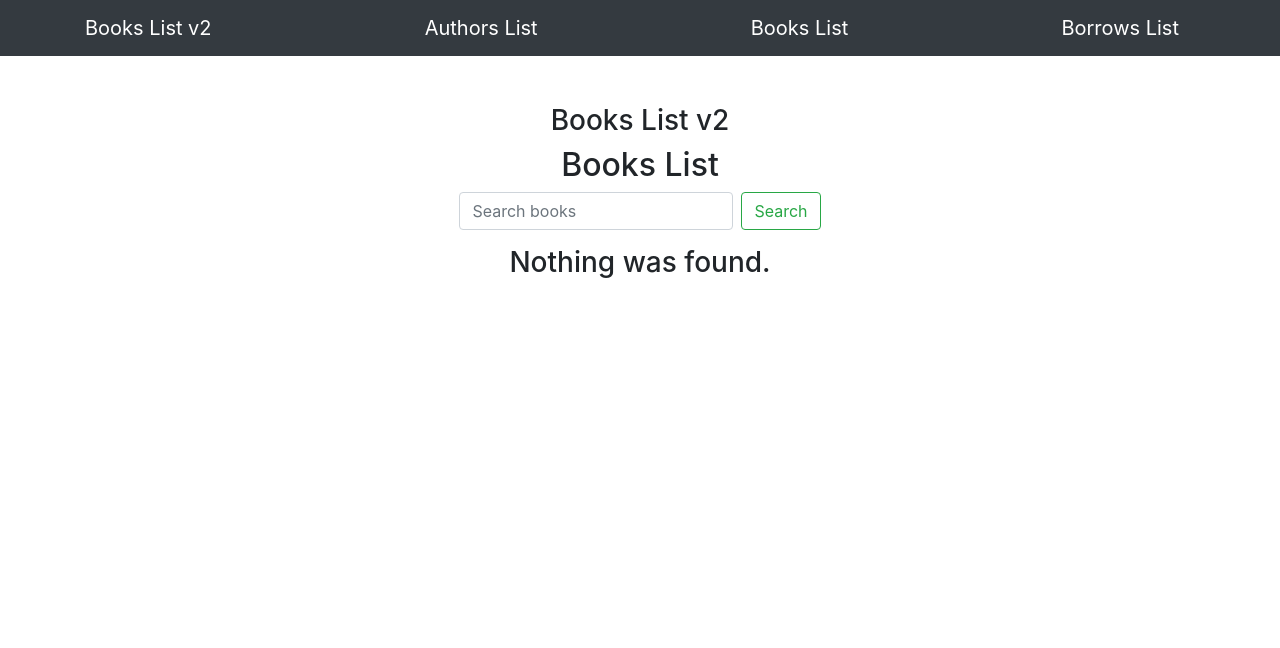
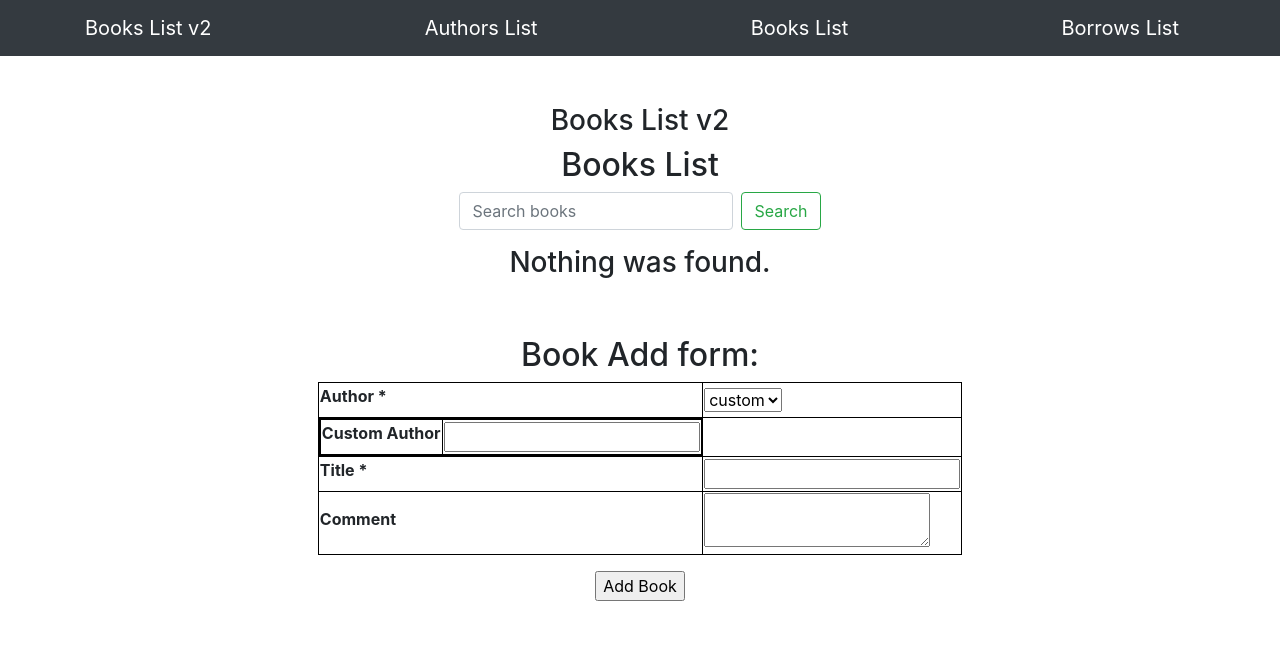
Before and after one commit to PedroPLCode/books_list_v2.py, a Flask app: page /books/ in a window 1280 px wide. Shown: the top 648 px of the page. Run offline with Flask 3, Linux system fonts and the light colour scheme.

Commit message:
Add js class CheckAndSetCustomAuthorFieldVisibility

```diff
--- a/app/__init__.py
+++ b/app/__init__.py
@@ -3,7 +3,7 @@ from config import Config
 from flask_sqlalchemy import SQLAlchemy
 from flask_migrate import Migrate
 
-app = Flask(__name__)
+app = Flask(__name__, static_folder='templates')
 app.config.from_object(Config)
 db = SQLAlchemy(app)
 migrate = Migrate(app, db)
--- a/app/forms.py
+++ b/app/forms.py
@@ -1,18 +1,70 @@
 from flask_wtf import FlaskForm
-from wtforms import StringField, TextAreaField, BooleanField
-from wtforms.validators import DataRequired, Email
+from wtforms import StringField, TextAreaField, SelectField
+from wtforms.validators import DataRequired, Optional
+from app.models import Author, Book
 
-class AuthorForm(FlaskForm):
-    name = StringField('Name', validators=[DataRequired()])
+class AuthorOnlyForm(FlaskForm):
+    author = StringField('Name', validators=[DataRequired()])
     comment = TextAreaField('Comment')
 
 
-class BookForm(FlaskForm):
+class BookOnlyForm(FlaskForm):
     title = StringField('Title', validators=[DataRequired()])
     comment = TextAreaField('Comment')
 
 
-class BorrowForm(FlaskForm):
+class AuthorAndBookForm(FlaskForm):
+    author = SelectField('Author', validators=[DataRequired()])
+    customauthor = StringField('Custom Author', validators=[Optional()])
+    title = StringField('Title', validators=[DataRequired()])
+    comment = TextAreaField('Comment')
+
+    def __init__(self, authors, extra_validators=None, *args, **kwargs):
+        extra_validators = kwargs.pop('extra_validators', None)
+        super(AuthorAndBookForm, self).__init__(*args, **kwargs)
+        choices =  [author.name for author in authors] + ['custom']
+        self.author.choices = choices
+        self.authors_names = [author.name for author in authors]
+        self.extra_validators = extra_validators
+
+    def validate(self):
+        if not super(AuthorAndBookForm, self).validate():
+            return False
+
+        if self.extra_validators:
+            for validator in self.extra_validators:
+                if not validator(self):
+                    return False
+
+        if self.author.data == 'custom' and not self.customauthor.data:
+            self.customauthor.errors.append('Please enter the custom author.')
+            return False
+
+        if self.author.data == 'custom':
+            self.author.data = self.customauthor.data
+
+        if not self.author.data and not self.customauthor.data:
+            self.author.errors.append('Please select an author or enter a custom author.')
+            return False
+
+        return True
+
+    def is_customauthor_selected(self):
+        return self.author.data == 'custom'
+
+
+class BorrowOnlyForm(FlaskForm):
     borrower = StringField('Borrower', validators=[DataRequired()])
     return_date = StringField('Return date', validators=[DataRequired()])
     comment = TextAreaField('Comment')
+
+
+class BorrowAndBookForm(FlaskForm):
+    book = SelectField('Book', validators=[DataRequired()])
+    borrower = StringField('Borrower', validators=[DataRequired()])
+    return_date = StringField('Return date', validators=[DataRequired()])
+    comment = TextAreaField('Comment')
+
+    def __init__(self, books, *args, **kwargs):
+        super(BorrowAndBookForm, self).__init__(*args, **kwargs)
+        self.book.choices = [book.title for book in books]
--- a/app/routes.py
+++ b/app/routes.py
@@ -1,7 +1,8 @@
 from flask import render_template, request, redirect, url_for, flash
 from app import app, db
 from app.models import Author, Book, Borrow
-from app.forms import AuthorForm, BookForm, BorrowForm
+from app.forms import AuthorOnlyForm, BookOnlyForm, AuthorAndBookForm, BorrowOnlyForm, BorrowAndBookForm
+from app.utils import *
 
 @app.route('/')
 def home_page_view():
@@ -11,19 +12,14 @@ def home_page_view():
 @app.route('/authors/', methods=["GET", "POST"])
 def authors_view():
     search_query = request.args.get('search')
-    form=AuthorForm()
+    form = AuthorOnlyForm()
     if search_query:
         authors = Author.query.filter(Author.name.ilike(f"%{search_query}%")).all()
     else:
         authors = Author.query.all()
         search_query = None
     if request.method == "POST" and form.validate_on_submit():
-        form.data.pop('csrf_token')
-        new_author = Author(name=form.data['name'],
-                            comment=form.data['comment'])
-        db.session.add(new_author)
-        db.session.commit()
-        flash(f'Author {new_author.name.title()} added to database.')
+        add_author(form)
         return redirect(url_for("authors_view"))
     return render_template("authors.html",
                            authors=authors,
@@ -45,6 +41,8 @@ def remove_author(author_id):
 
 @app.route('/books/', methods=["GET"])
 def books_view():
+    authors = Author.query.all()
+    form = AuthorAndBookForm(authors, extra_validators=[length_validator])
     author_name = request.args.get('author')
     search_query = request.args.get('search')
     author = None
@@ -58,27 +56,44 @@ def books_view():
         books = Book.query.filter(Book.title.ilike(f"%{search_query}%")).all()
     else:
         books = Book.query.all()
-    return render_template("books.html", author=author, search=search_query, books=books)
+    return render_template("books.html",
+                           author=author,
+                           form=form,
+                           search=search_query,
+                           books=books)
 
 
 @app.route('/addbook/<int:author_id>', methods=["GET", "POST"])
 def add_book_view(author_id):
-    form=BookForm()
+    form = BookOnlyForm()
+
     if request.method == "POST" and form.validate_on_submit():
         author_id = request.form.get('author_id')
-        form.data.pop('csrf_token')
-        new_book = Book(title=form.data['title'],
-                        comment=form.data['comment'],
-                        author_id=author_id)
-        db.session.add(new_book)
-        db.session.commit()
-        flash(f'Book {new_book.title.title()} added to database.')
+        add_book(form, author_id)
         return redirect(url_for("books_view"))
+
     author = Author.query.filter_by(id=author_id).first()
     return render_template("add_book.html",
                            form=form,
                            author_name=author.name,
                            author_id=author_id)
+
+
+@app.route('/addbook/', methods=["POST"])
+def add_book_without_author_id_param():
+    authors = Author.query.all()
+    form = AuthorAndBookForm(authors, extra_validators=[length_validator])
+    author = Author.query.filter_by(name=form.data['author']).first()
+
+    if author and form.validate():
+        author_id = author.id
+        add_book(form, author_id)
+    elif not author and form.validate():
+        add_author(form)
+        author = Author.query.filter_by(name=form.data['author']).first()
+        author_id = author.id
+        add_book(form, author_id)
+    return redirect(url_for("books_view"))
 
 
 @app.route('/removebook/<int:book_id>', methods=["GET"])
@@ -95,6 +110,8 @@ def remove_book(book_id):
 
 @app.route('/borrows/', methods=["GET"])
 def borrows_view():
+    books = Book.query.all()
+    form = BorrowAndBookForm(books)
     borrower_name = request.args.get('borrower')
     search_query = request.args.get('search')
     if borrower_name:
@@ -107,28 +124,36 @@ def borrows_view():
         borrows = Borrow.query.all()
         borrower_name = None
         search_query = None
-    return render_template("borrows.html", borrower=borrower_name, search=search_query, borrows=borrows)
+    return render_template("borrows.html",
+                           form=form,
+                           borrower=borrower_name,
+                           search=search_query,
+                           borrows=borrows)
 
 
 @app.route('/addborrow/<int:book_id>', methods=["GET", "POST"])
 def add_borrow_view(book_id):
-    form=BorrowForm()
+    form = BorrowOnlyForm()
     if request.method == "POST" and form.validate_on_submit():
         book_id = request.form.get('book_id')
-        form.data.pop('csrf_token')
-        new_borrow = Borrow(borrower=form.data['borrower'],
-                            return_date=form.data['return_date'],
-                            comment=form.data['comment'],
-                            book_id=book_id)
-        db.session.add(new_borrow)
-        db.session.commit()
-        flash(f'New borrow to {new_borrow.borrower.title()} reqistered.')
+        add_borrow(form, book_id)
         return redirect(url_for("borrows_view"))
     book = Book.query.filter_by(id=book_id).first()
     return render_template("add_borrow.html",
                            form=form,
                            book_title=book.title,
                            book_id=book_id)
+
+
+@app.route('/addborrow/', methods=["POST"])
+def add_borrow_without_book_id_param():
+    form = BorrowAndBookForm()
+    book = Book.query.filter_by(title=form.data['book']).first()
+    book_id = book.id
+
+    if form.validate_on_submit():
+        add_borrow(form, book_id)
+        return redirect(url_for("borrows_view"))
 
 
 @app.route('/removeborrow/<int:borrow_id>', methods=["GET"])
--- a/app/templates/base.html
+++ b/app/templates/base.html
@@ -43,7 +43,7 @@
         </div>
         <!-- Bootstrap core JS-->
         <script src="https://cdn.jsdelivr.net/npm/bootstrap@5.2.3/dist/js/bootstrap.bundle.min.js"></script>
-        <!-- Core theme JS
-        <script src="js/scripts.js"></script> -->
+        <!-- Core theme JS  -->
+        <script type='module' src="{{ url_for('static', filename='js/app.js') }}"></script>
     </body>
 </html>
--- a/app/templates/books.html
+++ b/app/templates/books.html
@@ -42,6 +42,21 @@
         <h3>Nothing was found.</h3>
     {% endif %}
     </table>
+    <div class="d-flex flex-column justify-content-center align-items-center">
+        <h2 class="mt-5">Book Add form:</h2>
+        <form class="d-flex flex-column justify-content-center align-items-center mb-5" method="POST" action="/addbook/">
+            {{ form.hidden_tag() }}
+            <table class="mb-3">
+                {% for field in form if field.widget.input_type != 'hidden' %}
+                    <tr class={{ field.id }}>
+                        <th>{{ field.label }} {% if field.flags.required %}*{% endif %}</th>
+                        <td>{{ field(id=field.id) }}</td>
+                    </tr>
+                {% endfor %}
+            </table>
+            <input type="submit" value="Add Book">
+        </form>
+    </div>
 </div>
 
 {% endblock %}
--- /dev/null
+++ b/app/templates/js/CheckAndSetCustomAuthorFieldVisibility.js
@@ -0,0 +1,42 @@
+import { settings } from "./settings.js";
+
+class CheckAndSetCustomAuthorFieldVisibility {
+  constructor() {
+  this.getElements();
+  this.initActions();
+  }
+
+  getElements = () => {
+    this.dom = {
+      authorSelect: document.getElementById(settings.selectors.authorSelect),
+      customAuthorField: document.querySelector(settings.selectors.customAuthor),
+    }
+  }
+
+  initActions = () => {
+    if (this.dom.authorSelect && this.dom.customAuthorField) {
+      this.checkAndSetCustomAuthorFieldVisibility();
+    this.dom.authorSelect.addEventListener('change', () => {
+      this.checkAndSetCustomAuthorFieldVisibility();
+    });
+    }
+  }
+
+  checkAndSetCustomAuthorFieldVisibility = () => {
+    const authorOptions = this.dom.authorSelect.querySelectorAll(settings.selectors.authorOptions);
+    let customOptionSelected = false;
+    for (let singleOption of authorOptions) {
+      if (singleOption.value === 'custom' && singleOption.selected) {
+        customOptionSelected = true;
+        break;
+      }
+    }
+    if (customOptionSelected) {
+      this.dom.customAuthorField.style.display = settings.styles.block;
+    } else {
+      this.dom.customAuthorField.style.display = settings.styles.none;
+    }
+  };
+}
+
+export default CheckAndSetCustomAuthorFieldVisibility;
--- /dev/null
+++ b/app/templates/js/app.js
@@ -0,0 +1,9 @@
+import CheckAndSetCustomAuthorFieldVisibility from "./CheckAndSetCustomAuthorFieldVisibility.js";
+
+export const app = {
+  init: function() {
+    this.checkAndSetCustomAuthorFieldVisibility = new CheckAndSetCustomAuthorFieldVisibility();
+  }
+}
+
+app.init();
--- /dev/null
+++ b/app/templates/js/settings.js
@@ -0,0 +1,14 @@
+export const settings = {
+  selectors: {
+    authorSelect: 'author',
+    authorOptions: 'option',
+    customAuthor: '.customauthor',
+  },
+  styles: {
+    block: 'block',
+    none: 'none',
+  }
+};
+
+
+export default settings;
```
Also changed, not shown: app/templates/borrows.html (+15 -0 lines), app/utils.py (added, +39 -0 lines), bookslist.db.
